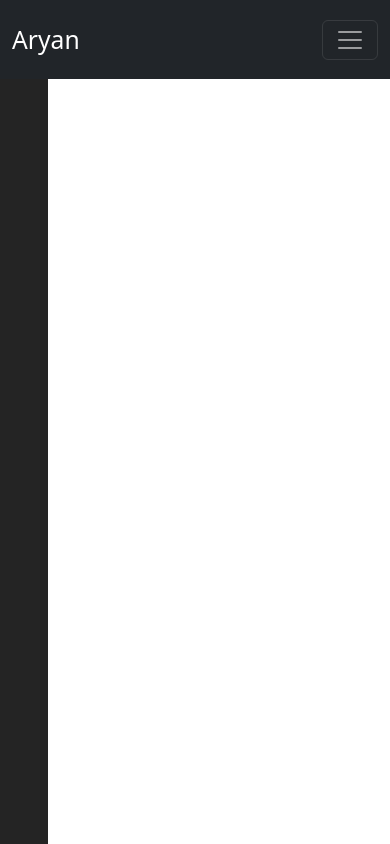
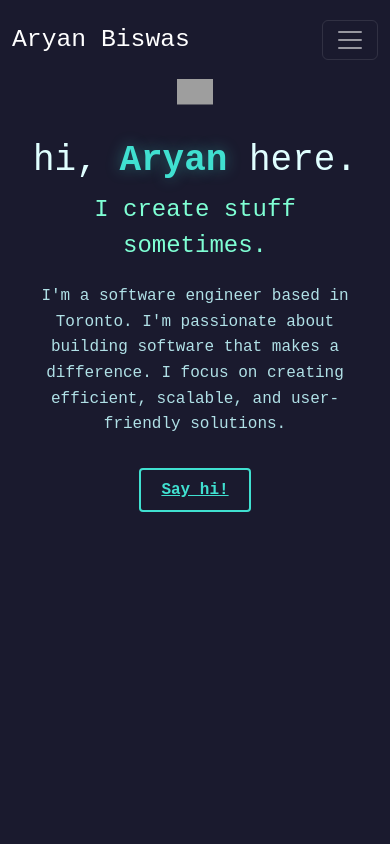
Before and after one commit to aryanbiswas16/Personal-Website, a React (Vite) app: page / in a window 390 px wide. Built offline with nearby package versions, Linux system fonts and the light colour scheme; grey boxes are pictures that could not be loaded.

Commit message:
kinda working

```diff
--- a/src/App.jsx
+++ b/src/App.jsx
@@ -1,12 +1,14 @@
 import Header from './components/Header.jsx'
 import Intro from './components/Intro.jsx';
-import "./App.css";
+
 
 function App() {
   return (
     <div className="App">
       <Header />
-
+      <div id = "content">
+      <Intro />
+      </div>
     </div>
   );
 }
--- a/src/components/Animation.jsx
+++ /dev/null
@@ -1,30 +0,0 @@
-import React from "react";
-import "../App.css";
-
-export default function FadeInSection(props) {
-  const [isVisible, setVisible] = React.useState(false);
-  const domRef = React.useRef();
-
-  React.useEffect(() => {
-    const observer = new IntersectionObserver(entries => {
-      entries.forEach(entry => {
-        if (entry.isIntersecting) {
-          setVisible(entry.isIntersecting);
-        }
-      });
-    });
-
-    observer.observe(domRef.current);
-    return () => observer.unobserve(domRef.current);
-  }, []);
-
-  return (
-    <div
-      className={`fade-in-section ${isVisible ? "is-visible" : ""}`}
-      style={{ transitionDelay: `${props.delay}` }}
-      ref={domRef}
-    >
-      {props.children}
-    </div>
-  );
-}
--- a/src/components/Header.jsx
+++ b/src/components/Header.jsx
@@ -5,12 +5,12 @@ import GitHubIcon from '@mui/icons-material/GitHub';
 import LinkedInIcon from '@mui/icons-material/LinkedIn';
 import EmailIcon from '@mui/icons-material/Email';
 import ArticleIcon from '@mui/icons-material/Article';
-
+import "../styles/Header.css";
 function Header() {
   return (
-    <Navbar fixed="top" bg="dark" variant="dark" expand="lg" className="py-3">
+    <Navbar fixed="top" variant="dark" expand="lg" className="py-3">
       <Container>
-        <Navbar.Brand href="#" className="fs-2">Aryan</Navbar.Brand>
+        <Navbar.Brand href="#" className="fs-2">Aryan Biswas</Navbar.Brand>
         <Navbar.Toggle aria-controls="basic-navbar-nav" />
         <Navbar.Collapse id="basic-navbar-nav">
           <Nav className="me-auto">
--- a/src/components/Intro.jsx
+++ b/src/components/Intro.jsx
@@ -1,6 +1,6 @@
 import React from "react";
 import "../styles/Intro.css";
-import Animation from "./Animation";
+import avatarImage from "../assets/avatar.png"; // Update this path to where your image is stored
 
 class Intro extends React.Component {
   constructor() {
@@ -8,37 +8,36 @@ class Intro extends React.Component {
     this.state = {
       expanded: true,
       activeKey: "1",
-      visible: true
+      visible: true,
     };
     this.handleSelect = this.handleSelect.bind(this);
   }
 
   handleSelect(eventKey) {
     this.setState({
-      activeKey: eventKey
+      activeKey: eventKey,
     });
   }
 
   render() {
     return (
       <div id="intro">
-        <Animation>
-          <div className="intro-title">
-            Hi, I'm <span className="intro-name">Your Name</span>
-          </div>
+        <img src={avatarImage} alt="Avatar" className="intro-avatar" />
+        <span className="intro-title">
+          hi, <span className="intro-name">Aryan</span> here.
+        </span>
         <div className="intro-subtitle">I create stuff sometimes.</div>
         <div className="intro-desc">
-            I'm a software engineer based in Your Location. I'm passionate about
+          I'm a software engineer based in Toronto. I'm passionate about
           building software that makes a difference. I focus on creating
           efficient, scalable, and user-friendly solutions.
         </div>
         <a
-            href="mailto:your.email@example.com"
+          href="mailto:aryanbiswas16@gmail.com"
           className="intro-contact"
         >
-            Contact Me
+          Say hi!
         </a>
-        </Animation>
       </div>
     );
   }
--- /dev/null
+++ b/src/styles/Header.css
@@ -0,0 +1,28 @@
+.navbar {
+    background-color: #1a1a2e;
+    color: var(--lightest-slate);
+    font-family: 'Fira Code', monospace;
+    font-weight: bold;
+}
+
+.navbar-light .navbar-brand  {
+    color: var(--lightest-slate) !important;
+}
+
+.navbar-light .navbar-nav .nav-link {
+    color: var(--lightest-slate) !important;
+}
+
+.navbar-light .navbar-nav .nav-link:hover {
+    color: var(--green-bright) !important;
+}
+
+@media only screen and (max-width: 600px) {
+    .navbar-light .navbar-brand  {
+        display: none;
+    }
+
+    .navbar-light .navbar-nav.me-auto .nav-link {
+        display: none;
+    }
+}
--- a/src/styles/Intro.css
+++ b/src/styles/Intro.css
@@ -3,106 +3,188 @@
   flex-direction: column;
   align-items: center;
   text-align: center;
-  margin: auto;
-  max-width: 1000px;
-  padding-top: 200px;
+  margin: 0;  /* Changed from auto to 0 */
+  width: 100vw; /* Added to ensure full viewport width */
+  padding-top: 100px;
   min-height: 100vh;
+  background-color: #1a1a2e;
+  overflow-x: hidden;
+  box-sizing: border-box;
 }
 
-.Typist {
-  color: #f9f9f9;
-  text-align: center;
-  font-size: 76px;
-  margin-top: -30px;
-}
-
-.Typist .Cursor--blinking {
-  color: #646cff;
-  padding-left: 4px;
+.intro-content {
+  width: 100%;  /* Change from 100vw to 100% */
+  padding: 0 20px;
+  box-sizing: border-box;
 }
 
 .intro-title {
-  font-family: system-ui, -apple-system, BlinkMacSystemFont, 'Segoe UI', Roboto, Oxygen, Ubuntu, Cantarell, 'Open Sans', 'Helvetica Neue', sans-serif;
+  font-family: 'Fira Code', monospace;
   font-size: 86px;
+  color: #E0FFFF;
 }
 
 .intro-name {
-  font-family: system-ui, -apple-system, BlinkMacSystemFont, 'Segoe UI', Roboto, Oxygen, Ubuntu, Cantarell, 'Open Sans', 'Helvetica Neue', sans-serif;
-  color: #646cff;
+  font-family: 'Fira Code', monospace;
+  color: #40E0D0;
   font-weight: bold;
   font-size: 86px;
+  text-shadow: 0 0 15px rgba(64, 224, 208, 0.4);
 }
 
 .intro-subtitle {
   margin-top: -36px;
-  font-family: system-ui, -apple-system, BlinkMacSystemFont, 'Segoe UI', Roboto, Oxygen, Ubuntu, Cantarell, 'Open Sans', 'Helvetica Neue', sans-serif;
-  color: #888;
+  font-family: 'Fira Code', monospace;
+  color: #7FFFD4;
   text-align: center;
   font-weight: 300;
   font-size: 48px;
 }
 
 .intro-desc {
-  color: #888;
-  font-family: system-ui, -apple-system, BlinkMacSystemFont, 'Segoe UI', Roboto, Oxygen, Ubuntu, Cantarell, 'Open Sans', 'Helvetica Neue', sans-serif;
+  color: #B0E0E6;
+  font-family: 'Fira Code', monospace;
   font-size: 22px;
   text-align: center;
   max-width: 600px;
   padding-bottom: 50px;
+  line-height: 1.6;
 }
 
 .intro-contact {
   font-size: 22px;
   font-weight: bolder;
-  font-family: system-ui, -apple-system, BlinkMacSystemFont, 'Segoe UI', Roboto, Oxygen, Ubuntu, Cantarell, 'Open Sans', 'Helvetica Neue', sans-serif;
+  font-family: 'Fira Code', monospace;
   align-self: center;
   padding: 10px 30px;
   cursor: pointer;
-  border: 1px solid #646cff;
+  border: 2px solid #40E0D0;
   border-radius: 4px;
+  color: #40E0D0;
+  background: transparent;
+  transition: all 0.3s ease;
 }
 
 .intro-contact:hover {
-  background-color: #2c2c2c;
+  background-color: rgba(64, 224, 208, 0.1);
+  box-shadow: 0 0 20px rgba(64, 224, 208, 0.3);
 }
 
 b {
   font-size: 17px;
+  color: #40E0D0;
 }
 
-@media only screen and (max-width: 600px) {
-  #intro {
-    min-height: unset;
-    padding-left: unset;
-    padding-top: unset;
-    margin: 0;
-    align-items: center;
+.intro-avatar {
+  width: 15%;
+  height: 15%;
+  margin-bottom: 2rem;
+  position: relative;
+  z-index: 2;
+  animation: floatAnimation 3s ease-in-out infinite;
+}
+
+@keyframes floatAnimation {
+  0% {
+    transform: translateY(0);
   }
+  50% {
+    transform: translateY(-10px);
+  }
+  100% {
+    transform: translateY(0);
+  }
+}
 
-  .intro-title {
-    font-size: 46px;
-  }
-
-  .intro-name {
-    font-size: 46px;
-  }
-
-  .Typist {
-    font-size: 36px;
+/* Tablet and smaller desktop screens */
+@media screen and (max-width: 1024px) {
+  .intro-title, .intro-name {
+    font-size: 64px;
   }
 
   .intro-subtitle {
-    margin: 0;
-    font-size: 28px;
+    font-size: 36px;
+    margin-top: -24px;
   }
 
   .intro-desc {
-    font-size: 18px;
-    max-width: unset;
-    padding-bottom: 40px;
+    font-size: 20px;
+    max-width: 80%;
+  }
+
+  #intro {
+    padding-top: 150px;
+  }
+}
+
+/* For tablets */
+@media screen and (max-width: 768px) {
+  .intro-title, .intro-name {
+    font-size: 54px;
+  }
+
+  .intro-subtitle {
+    font-size: 32px;
+    margin-top: -20px;
+  }
+
+  #intro {
+    padding-top: 100px;
+  }
+
+  .intro-avatar {
+    width: 15%;
+    height: 15%;
+  }
+}
+
+/* For mobile devices - improve existing media query */
+@media only screen and (max-width: 600px) {
+  #intro {
+    padding-top: 80px;
+    padding: 80px 15px 0;
+  }
+
+  .intro-title, .intro-name {
+    font-size: 36px;
+    line-height: 1.2;
+  }
+
+  .intro-subtitle {
+    font-size: 24px;
+    margin-top: 10px;
+  }
+
+  .intro-desc {
+    font-size: 16px;
+    padding: 20px 0 30px;
+    max-width: 100%;
   }
 
   .intro-contact {
     font-size: 16px;
+    padding: 8px 20px;
   }
 }
+
+/* For very small devices */
+@media only screen and (max-width: 320px) {
+  .intro-title, .intro-name {
+    font-size: 28px;
+  }
+
+  .intro-subtitle {
+    font-size: 20px;
+  }
+
+  .intro-desc {
+    font-size: 14px;
+  }
+}
+
+@media screen and (max-width: 480px) {
+  .intro-avatar {
+    width: 10%;
+    height: 10%;
+  }
+}
```
Also changed, not shown: 1 other file (tests, documents, lock files or other folders). Lines whose indentation alone changed are shown as unchanged.
